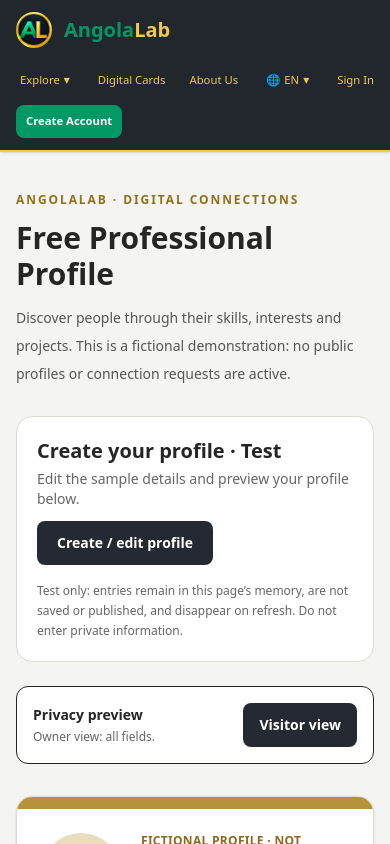
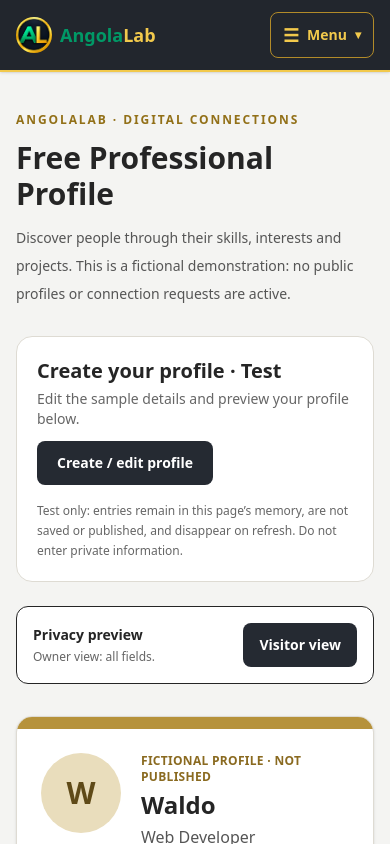
Before and after one commit to oswaldodeal/angolalab-restaurants, a Next.js app: page /en/professionals in a window 390 px wide. Shown: the top 844 px of the page. Built offline with nearby package versions, Linux system fonts and the light colour scheme.

Commit message:
Fix mobile header overflow with accessible compact navigation menu

```diff
--- a/components/Header.tsx
+++ b/components/Header.tsx
@@ -11,6 +11,7 @@
   const lang = path.startsWith('/en') ? 'en' : 'pt';
   const exploreRef = useRef<HTMLDetailsElement>(null);
   const languageRef = useRef<HTMLDetailsElement>(null);
+  const mobileRef = useRef<HTMLDetailsElement>(null);
   const languagePath = (target: 'pt' | 'en') => {
     const suffix = path.startsWith('/en/professionals') || path.startsWith('/pt/profissionais') ? (target === 'pt' ? '/profissionais' : '/professionals')
       : path.startsWith('/en/cards') || path.startsWith('/pt/cartoes') ? (target === 'pt' ? '/cartoes' : '/cards')
@@ -28,7 +29,7 @@
   // Dismiss the menu when the visitor clicks elsewhere or presses Escape.
   useEffect(() => {
     function handleOutsidePointer(event: PointerEvent) {
-      for (const menu of [exploreRef.current, languageRef.current]) {
+      for (const menu of [exploreRef.current, languageRef.current, mobileRef.current]) {
         if (menu?.open && event.target instanceof Node && !menu.contains(event.target)) menu.open = false;
       }
     }
@@ -51,6 +52,7 @@
   useEffect(() => {
     if (exploreRef.current) exploreRef.current.open = false;
     if (languageRef.current) languageRef.current.open = false;
+    if (mobileRef.current) mobileRef.current.open = false;
   }, [path]);
 
   const switchLanguage = (event: React.MouseEvent<HTMLAnchorElement>, target: 'pt' | 'en') => {
@@ -127,11 +129,11 @@
   );
 
   return (
-<header className="sticky top-0 z-50 w-full bg-[#22262D] shadow-sm">
-      <div className="w-full flex flex-col items-start gap-y-4 px-4 py-3 sm:flex-row sm:items-center sm:justify-between sm:gap-x-6 sm:px-8 lg:px-12">
+<header className="sticky top-0 z-50 w-full max-w-full bg-[#22262D] shadow-sm">
+      <div className="mx-auto flex w-full max-w-7xl min-w-0 items-center justify-between gap-3 px-4 py-3 sm:px-6 lg:px-8">
        <Link
   href={`/${lang}`}
-  className="inline-flex shrink-0 items-center gap-3 rounded-md text-xl font-bold focus-visible:outline focus-visible:outline-2 focus-visible:outline-offset-2 focus-visible:outline-[#F2C94C]"
+  className="inline-flex min-w-0 shrink-0 items-center gap-2 rounded-md text-lg font-bold sm:gap-3 sm:text-xl focus-visible:outline focus-visible:outline-2 focus-visible:outline-offset-2 focus-visible:outline-[#F2C94C]"
   aria-label="AngolaLab home"
 >
   <Image
@@ -148,7 +150,7 @@
     <span className="text-[#F2C94C]">Lab</span>
   </span>
 </Link>
-        <nav aria-label="Main navigation" className="flex w-full flex-wrap items-center justify-between gap-x-2 gap-y-2 text-[clamp(0.68rem,2.9vw,0.875rem)] sm:ml-auto sm:w-auto sm:flex-nowrap sm:justify-end sm:gap-x-6 sm:text-sm">
+        <nav aria-label="Main navigation" className="hidden min-w-0 items-center justify-end gap-x-4 text-sm lg:ml-auto lg:flex xl:gap-x-6">
           {lang === 'pt' ? (
             <>
               {exploreMenu}
@@ -169,6 +171,34 @@
             </>
           )}
         </nav>
+        <details ref={mobileRef} className="group relative ml-auto lg:hidden">
+          <summary aria-label={lang === 'pt' ? 'Abrir menu de navegação' : 'Open navigation menu'}
+            className="flex min-h-11 cursor-pointer list-none items-center gap-2 rounded-lg border border-[#b28b29] px-3 py-2 text-sm font-semibold text-[#F2C94C] focus-visible:outline-2 focus-visible:outline-offset-2 focus-visible:outline-[#F2C94C] [&::-webkit-details-marker]:hidden">
+            <span aria-hidden="true" className="text-lg">☰</span>
+            {lang === 'pt' ? 'Menu' : 'Menu'}
+            <span aria-hidden="true" className="text-xs group-open:rotate-180">▾</span>
+          </summary>
+          <nav aria-label={lang === 'pt' ? 'Navegação móvel' : 'Mobile navigation'}
+            className="absolute right-0 top-full z-[80] mt-3 w-[min(20rem,calc(100vw-2rem))] max-w-[calc(100vw-2rem)] rounded-xl border border-[#b28b29] bg-[#22262D] p-3 text-sm shadow-2xl">
+            <div className="flex flex-col gap-1">
+              <Link href={`/${lang}`} className="rounded-lg px-3 py-3 text-[#F2C94C] hover:bg-white/10">{lang === 'pt' ? 'Início' : 'Home'}</Link>
+              <Link href={lang === 'pt' ? '/pt/restaurantes' : '/en/restaurants'} className="rounded-lg px-3 py-3 text-[#F2C94C] hover:bg-white/10">{lang === 'pt' ? 'Restaurantes' : 'Restaurants'}</Link>
+              <Link href={lang === 'pt' ? '/pt/cartoes' : '/en/cards'} className="rounded-lg px-3 py-3 text-[#F2C94C] hover:bg-white/10">{lang === 'pt' ? 'Cartões Digitais' : 'Digital Cards'}</Link>
+              <Link href={lang === 'pt' ? '/pt/sobre' : '/en/about'} className="rounded-lg px-3 py-3 text-[#F2C94C] hover:bg-white/10">{lang === 'pt' ? 'Sobre Nós' : 'About Us'}</Link>
+              <div className="my-1 border-t border-[#585047]" />
+              <p className="px-3 pt-2 text-xs font-semibold text-[#d8c68d]">{lang === 'pt' ? 'Idioma' : 'Language'}</p>
+              <div className="flex flex-wrap gap-2 px-3 py-2">
+                <Link href={languagePath('pt')} hrefLang="pt" lang="pt" onClick={event => switchLanguage(event, 'pt')}
+                  aria-current={lang === 'pt' ? 'page' : undefined} className="rounded-lg border border-[#73633a] px-3 py-2 text-[#F2C94C]">PT {lang === 'pt' ? '✓' : ''}</Link>
+                <Link href={languagePath('en')} hrefLang="en" lang="en" onClick={event => switchLanguage(event, 'en')}
+                  aria-current={lang === 'en' ? 'page' : undefined} className="rounded-lg border border-[#73633a] px-3 py-2 text-[#F2C94C]">EN {lang === 'en' ? '✓' : ''}</Link>
+              </div>
+              <div className="my-1 border-t border-[#585047]" />
+              <Link href={lang === 'pt' ? '/pt/entrar' : '/en/signin'} className="rounded-lg px-3 py-3 text-[#F2C94C] hover:bg-white/10">{lang === 'pt' ? 'Entrar' : 'Sign In'}</Link>
+              <Link href={lang === 'pt' ? '/pt/registar' : '/en/signup'} className="rounded-lg bg-emerald-600 px-3 py-3 text-center font-semibold text-white hover:bg-emerald-700">{lang === 'pt' ? 'Criar Conta' : 'Create Account'}</Link>
+            </div>
+          </nav>
+        </details>
       </div>
       <div className="w-full h-0.5 bg-[#F2C94C]" />
     </header>
```
